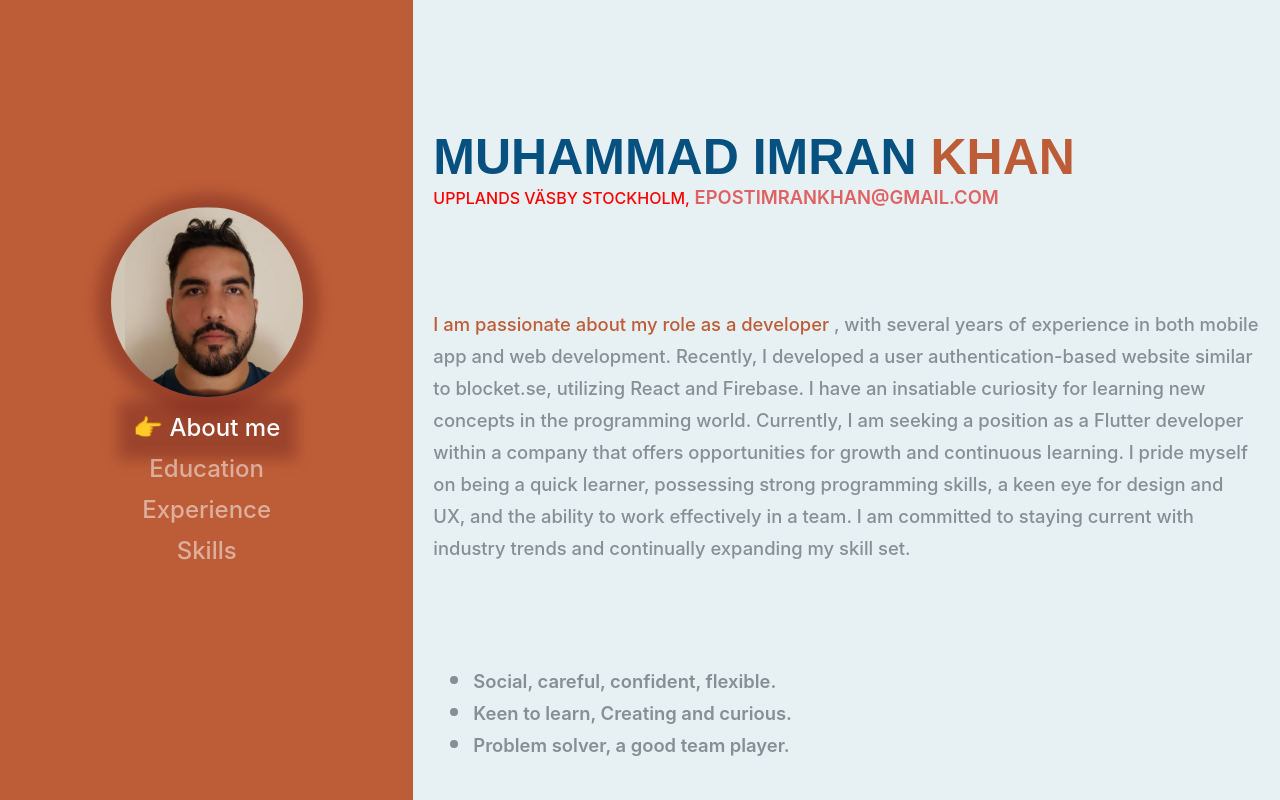
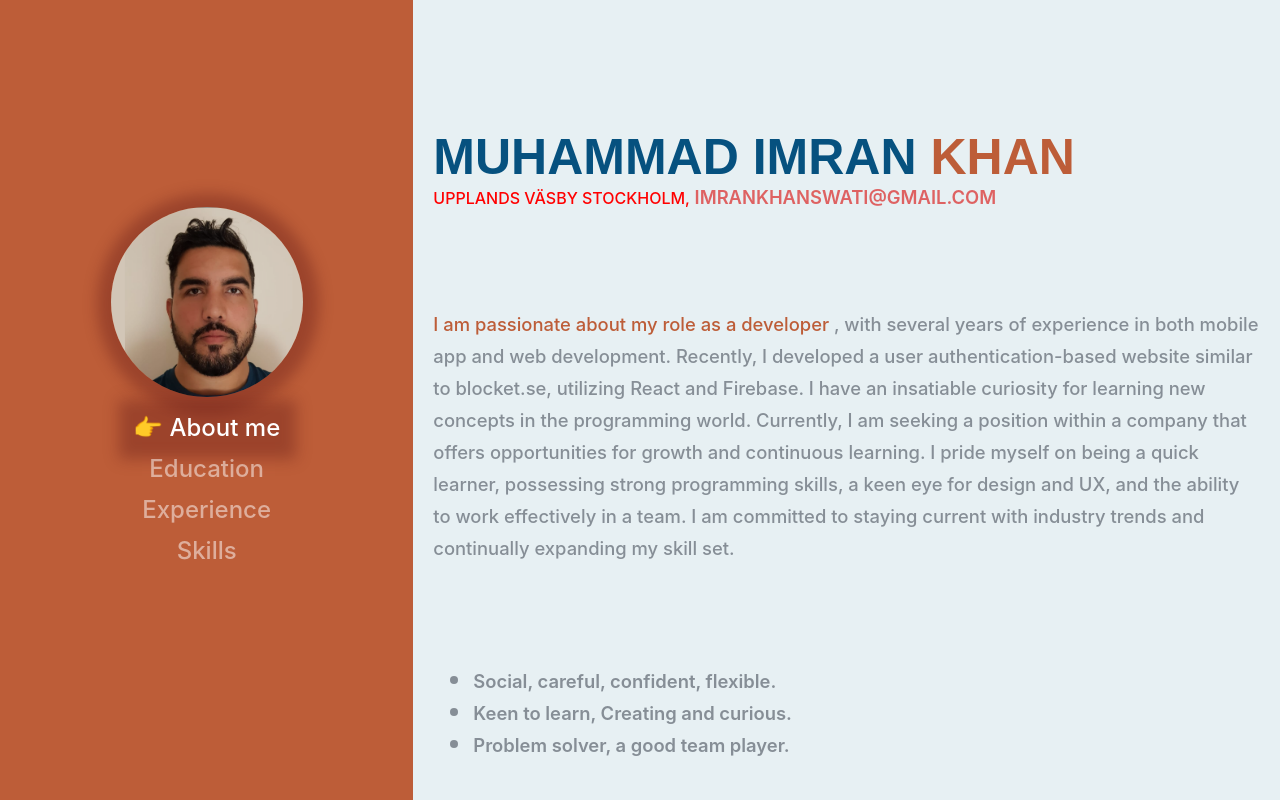
Before and after one commit to I-am-Imrankhan/myportfolio, a React (Create React App) app: page /about in a window 1280 px wide. Built offline with nearby package versions, Linux system fonts and the light colour scheme.

Commit message:
Update AboutMe.js

```diff
--- a/src/components/AboutMe.js
+++ b/src/components/AboutMe.js
@@ -9,7 +9,7 @@ export const About = () => (
     </h1>
     <div class="subheading uppercase">
       Upplands Väsby Stockholm,
-      <a href="mailto:epostimrankhan@gmail.com"> epostimrankhan@gmail.com</a>
+      <a href="mailto:epostimrankhan@gmail.com"> imrankhanswati@gmail.com</a>
     </div>
     <div class="body-text">
       <p>
@@ -21,7 +21,7 @@ export const About = () => (
         development. Recently, I developed a user authentication-based website
         similar to blocket.se, utilizing React and Firebase. I have an
         insatiable curiosity for learning new concepts in the programming world.
-        Currently, I am seeking a position as a Flutter developer within a
+        Currently, I am seeking a position within a
         company that offers opportunities for growth and continuous learning. I
         pride myself on being a quick learner, possessing strong programming
         skills, a keen eye for design and UX, and the ability to work
```
